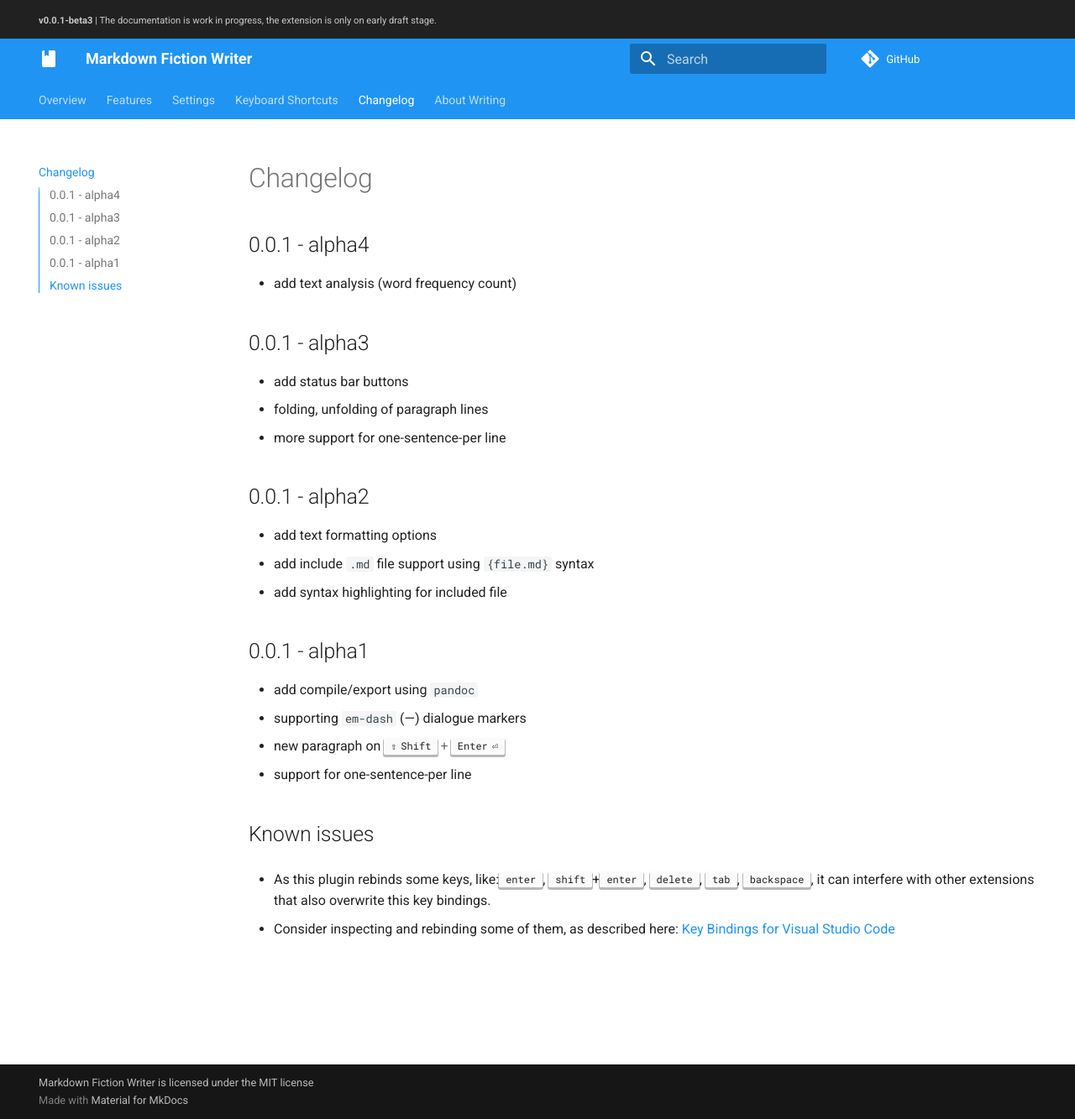
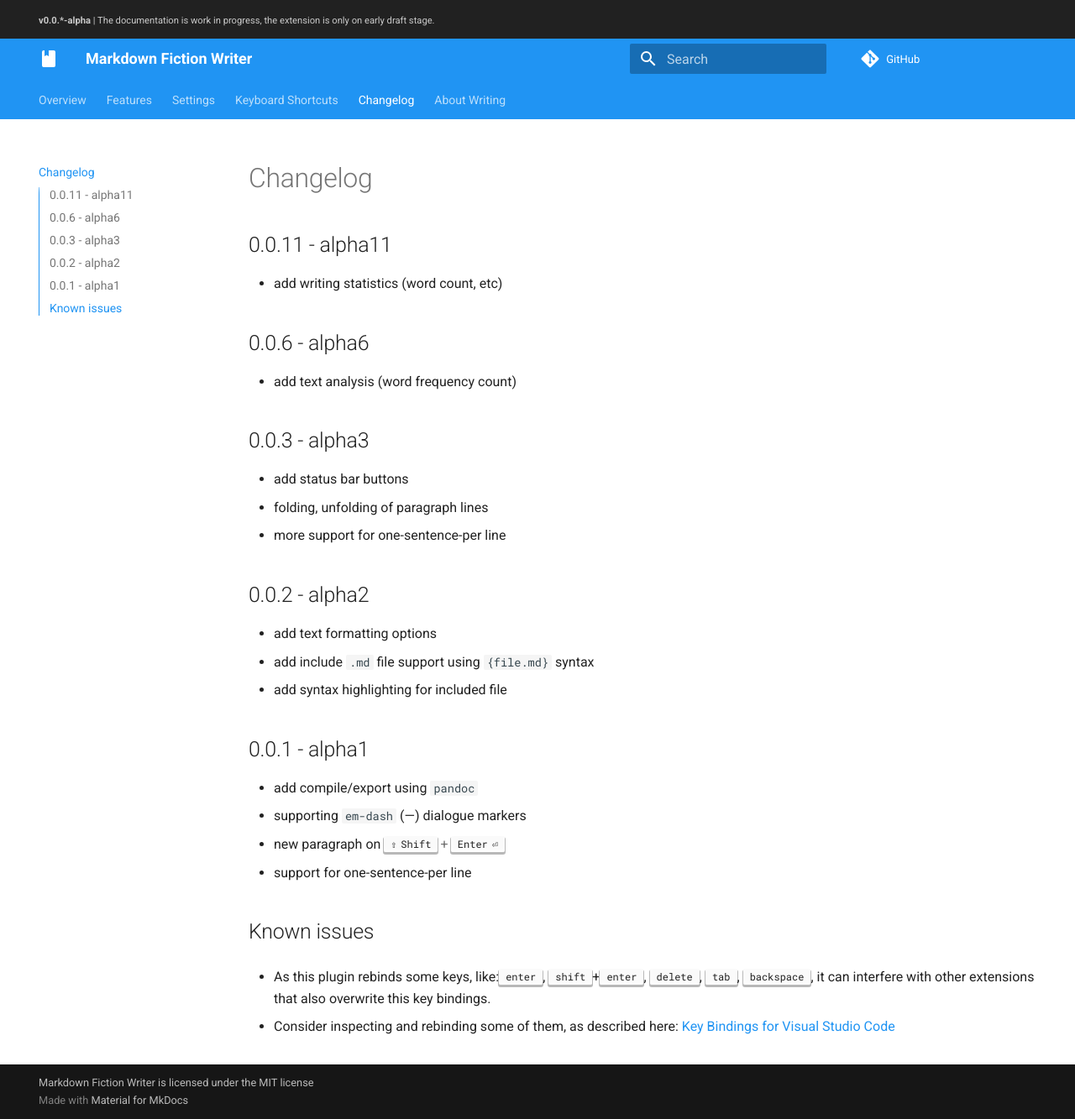
Before and after one commit to zoctarine/vscode-fiction-writer, an MkDocs documentation site: the page built from docs/changelog.md, in a window 1280 px wide and 1333 px high. Shown: the whole window at 84% size. Built offline with MkDocs 1.6.1 and Material for MkDocs 9.7.7, drawn with Linux system fonts in a browser that asks for light colours; comment, search, counter and statistics services are not loaded.

```diff
--- a/docs/changelog.md
+++ b/docs/changelog.md
@@ -1,14 +1,18 @@
-# 0.0.1 - alpha4
+# 0.0.11 - alpha11
+
+- add writing statistics (word count, etc)
+
+# 0.0.6 - alpha6
 
 - add text analysis (word frequency count)
 
-# 0.0.1 - alpha3
+# 0.0.3 - alpha3
 
 - add status bar buttons
 - folding, unfolding of paragraph lines
 - more support for one-sentence-per line
 
-# 0.0.1 - alpha2
+# 0.0.2 - alpha2
 
 - add text formatting options
 - add include `.md` file support using `{file.md}` syntax
--- a/overrides/main.html
+++ b/overrides/main.html
@@ -1,7 +1,7 @@
 {% extends "base.html" %}
 
 {% block announce %}
-<small><strong>v0.0.1-beta3</strong> | The documentation is work in progress, the extension is only on early draft stage.</small>
+<small><strong>v0.0.*-alpha</strong> | The documentation is work in progress, the extension is only on early draft stage.</small>
 {% endblock %}
 
 {% block libs %}
```
Also changed, not shown: docs/features/analysing.md (+22 -0 lines), docs/features/formatting.md (+1 -1 lines), docs/features/view.md (+11 -0 lines), docs/index.md (+1 -1 lines), docs/settings.md (+0 -2 lines), docs/features/img/folding_01.gif (added), docs/features/img/folding_01.png (added), docs/features/img/freq_01.gif (added), docs/features/img/freq_01.png (added), docs/features/img/stats_01.png (added), site/index.html, site/search/search_index.json, site/sitemap.xml, 2 other files.
